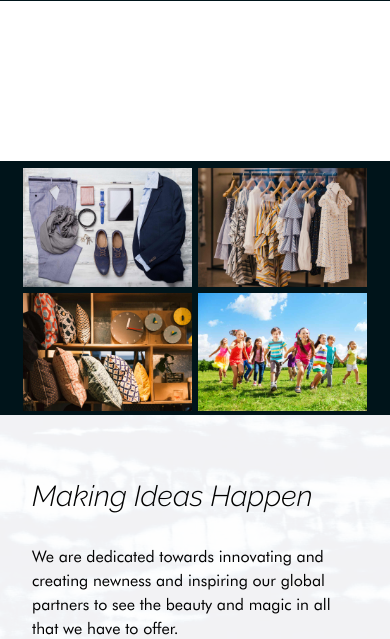
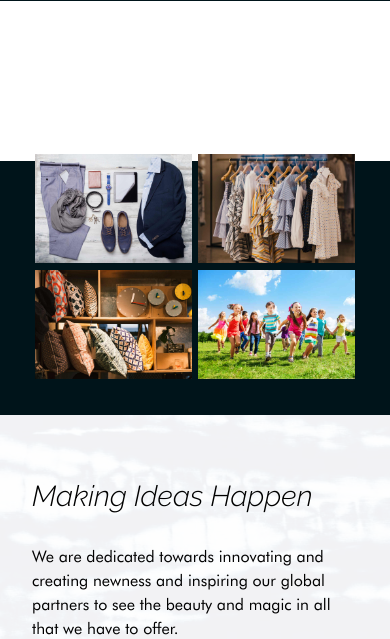
Before and after one commit to anshnav/monsa-sourcing, a PHP site: page / in a window 390 px wide. Shown: the part 2231-2870 px from the top of the page. Run offline with PHP 8.4, Linux system fonts and the light colour scheme; style sheets or scripts are compiled from the project's sources; some libraries are stand-ins or nearby versions.

Commit message:
homepage section 3 padding

```diff
--- a/index.html
+++ b/index.html
@@ -146,6 +146,8 @@
 
         <div class="home-section3-right">
 
+            <div class="imgtile-wrapper">
+
                     <div class="img-set-1">
                             <img src="images/img-3.jpg" alt="">
                             <img src="images/img-2.jpg" alt="">
@@ -156,7 +158,7 @@
                             <img src="images/img-1.jpg" alt="">
                         </div>
 
-
+            </div>
         </div>
 
 
--- a/style.css
+++ b/style.css
@@ -443,10 +443,11 @@ h2 {
   -webkit-box-pack: center;
       -ms-flex-pack: center;
           justify-content: center;
+  padding: 4rem;
 }
 
 .home-section3-right img {
-  width: 45%;
+  width: 50%;
   padding: 0.2rem;
 }
 
@@ -1105,6 +1106,7 @@ h2 {
   }
   .home-section3-right {
     margin-top: 10rem;
+    padding: 2rem;
   }
   .sangeeta-right, .monu-left {
     padding: 0rem 1rem 0rem 1rem;
--- a/style.scss
+++ b/style.scss
@@ -391,11 +391,12 @@ padding: 2rem;
     flex-direction: column;
     align-items: center;
     justify-content: center;
+    padding: 4rem;
 
 }
 
 .home-section3-right img{
-  width: 45%;
+  width: 50%;
   padding: 0.2rem;
 }
 
@@ -1081,6 +1082,7 @@ padding: 2rem;
 
         .home-section3-right{
             margin-top: 10rem;
+            padding: 2rem;
         }
 
         .sangeeta-right, .monu-left{
```
Also changed, not shown: 1 other file. Lines whose indentation alone changed are shown as unchanged.
